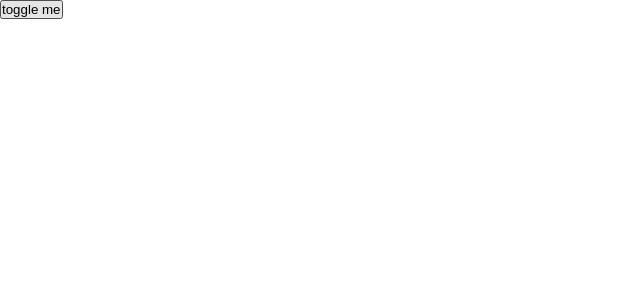
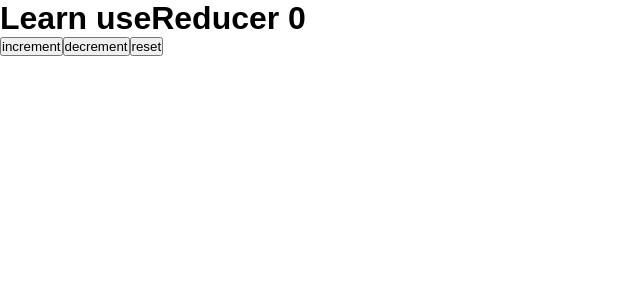
Before and after one commit to Sarvesh-1999/React-11---JNO-JRERTD-M6, a React (Vite) app: page / in a window 1280 px wide. Shown: the top 300 px of the page, without its empty margins (0-640 px from the left). Built offline with nearby package versions, Linux system fonts and the light colour scheme.

Commit message:
reducer hook

```diff
--- a/src/App.jsx
+++ b/src/App.jsx
@@ -21,6 +21,7 @@ import LifeCycleInCBC from "./allTopics/12_LifeCycle/LifeCycleInCBC";
 import LifeCycleInFBC from "./allTopics/12_LifeCycle/LifeCycleInFBC";
 import Users from "./allTopics/12_LifeCycle/Users";
 import Products from "./allTopics/13_Fetch/Products";
+import Reducer from "./allTopics/15_Reducer/Reducer";
 
 const App = () => {
   const [toggle, setToggle] = useState(false);
@@ -55,8 +56,10 @@ const App = () => {
       {/* <button onClick={handleToggle}>toggle me</button>
       {toggle && <Users />} */}
 
-       <button onClick={handleToggle}>toggle me</button>
-      {toggle && <Products />}
+      {/* <button onClick={handleToggle}>toggle me</button>
+      {toggle && <Products />} */}
+
+      <Reducer />
     </>
   );
 };
--- /dev/null
+++ b/src/allTopics/15_Reducer/Reducer.jsx
@@ -0,0 +1,17 @@
+import { useReducer } from "react";
+import { reducerFunc, initialState } from "./counterState";
+
+const Reducer = () => {
+  const [count, dispatch] = useReducer(reducerFunc, initialState);
+
+  return (
+    <div>
+      <h1>Learn useReducer {count}</h1>
+      <button onClick={() => dispatch("incre")}>increment</button>
+      <button onClick={() => dispatch("decre")}>decrement</button>
+      <button onClick={() => dispatch("reset")}>reset</button>
+    </div>
+  );
+};
+
+export default Reducer;
--- /dev/null
+++ b/src/allTopics/15_Reducer/counterState.js
@@ -0,0 +1,14 @@
+export let initialState = 0;
+
+export const reducerFunc = (prev, action) => {
+  switch (action) {
+    case "incre":
+      return prev + 1;
+
+    case "decre":
+      return prev > 0 ? prev - 1 : 0;
+
+    case "reset":
+      return 0;
+  }
+};
```
